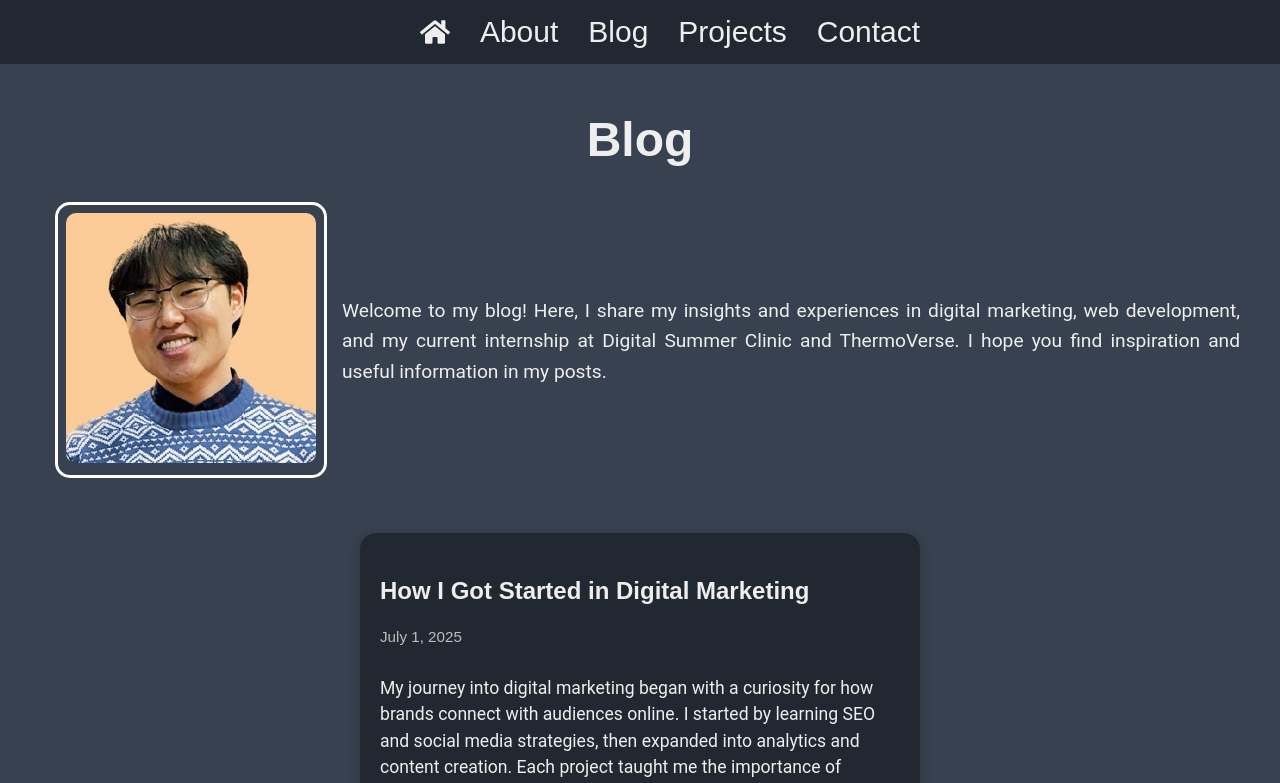
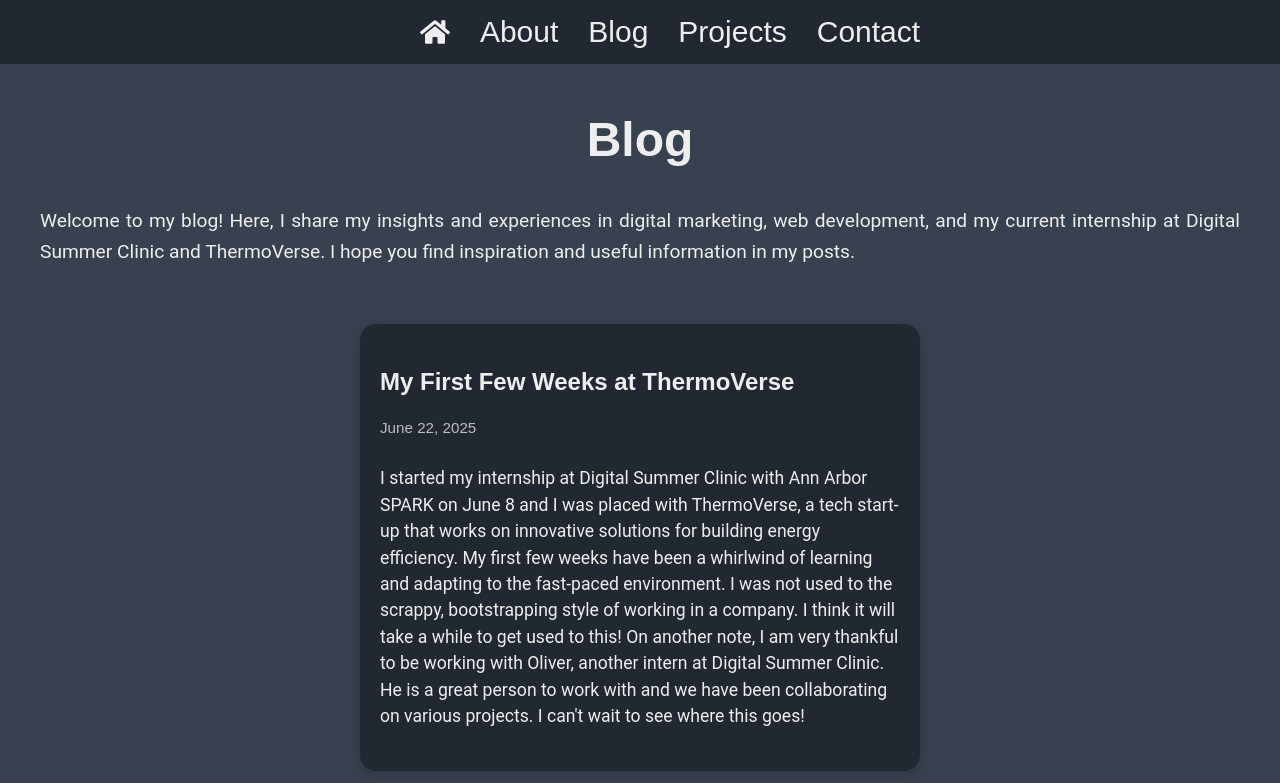
Before and after one commit to WhaleAnchor/AC-React-Portfolio, a React (Create React App) app: page /blog in a window 1280 px wide. Shown: the top 783 px of the page. Built offline with nearby package versions, Linux system fonts and the light colour scheme.

Commit message:
refactor: remove unused profile image component and update blog post content

```diff
--- a/src/components/Blog.js
+++ b/src/components/Blog.js
@@ -2,7 +2,6 @@
 
 import React from 'react';
 import styled from 'styled-components';
-import profilePicture from '../assets/profilepicture.jpg';
 
 const BlogContainer = styled.div`
   display: flex;
@@ -48,24 +47,6 @@
     flex-direction: column;
     padding: 0 15px;
   }
-`;
-
-const ImageWrapper = styled.div`
-  flex: 0 0 250px;
-  margin: 15px;
-  border: 3px solid white;
-  padding:8px;
-  border-radius: 15px;
-  background-color:rgb(55,65,79,1);
-
-  @media (max-width: 768px) {
-    margin-bottom: 20px;
-  }
-`;
-
-const ProfileImage = styled.img`
-  max-width: 100%;
-  border-radius: 10px;
 `;
 
 const TextWrapper = styled.div`
@@ -140,13 +121,15 @@
 const Blog = () => {
   const blogPosts = [
     {
-      title: 'How I Got Started in Digital Marketing',
-      date: 'July 1, 2025',
-      content: `My journey into digital marketing began with a curiosity for how brands connect with audiences online. I started by learning SEO and social media strategies, then expanded into analytics and content creation. Each project taught me the importance of adaptability and creativity.`
+      title: 'My First Few Weeks at ThermoVerse',
+      date: 'June 22, 2025',
+      content: `I started my internship at Digital Summer Clinic with Ann Arbor SPARK on June 8 and I was placed with ThermoVerse, a tech start-up that works on innovative solutions for building energy efficiency.
+      My first few weeks have been a whirlwind of learning and adapting to the fast-paced environment. I was not used to the scrappy, bootstrapping style of working in a company. I think it will take a while to get used to this!
+      On another note, I am very thankful to be working with Oliver, another intern at Digital Summer Clinic. He is a great person to work with and we have been collaborating on various projects. I can't wait to see where this goes!`
     },
     {
       title: 'Balancing Music and Tech: My Creative Workflow',
-      date: 'June 15, 2025',
+      date: 'June 29, 2025',
       content: `As a musician and developer, I find inspiration in both code and composition. My workflow involves setting clear goals, using digital tools for both music and marketing, and always making time for creative exploration.`
     },
     {
@@ -175,9 +158,6 @@
     <BlogContainer>
       <Title>Blog</Title>
       <ContentWrapper>
-        <ImageWrapper>
-          <ProfileImage src={profilePicture} alt="Profile" />
-        </ImageWrapper>
         <TextWrapper>
           <Paragraph>
             Welcome to my blog! Here, I share my insights and experiences in digital marketing, web development, and my current internship at Digital Summer Clinic and ThermoVerse.
```
